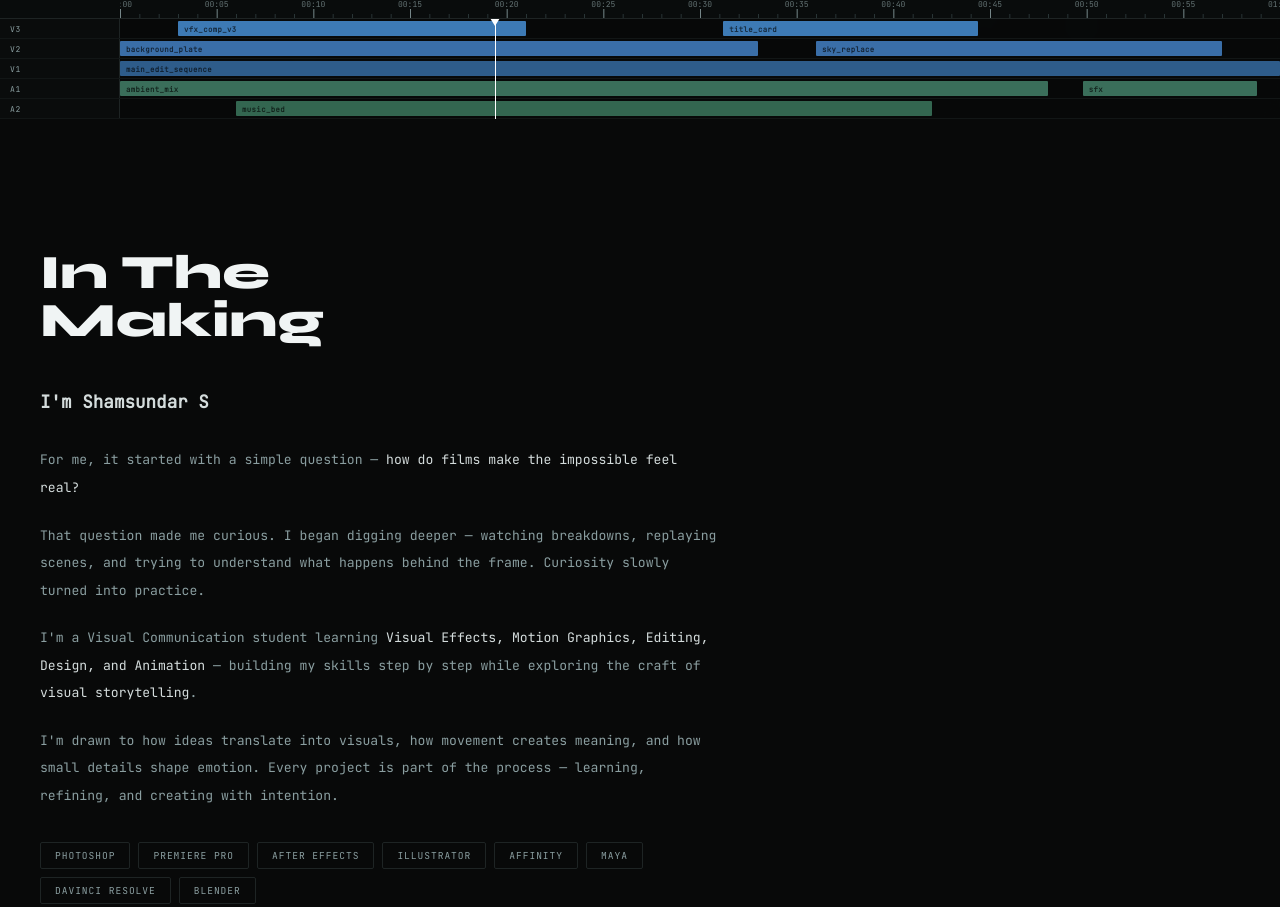
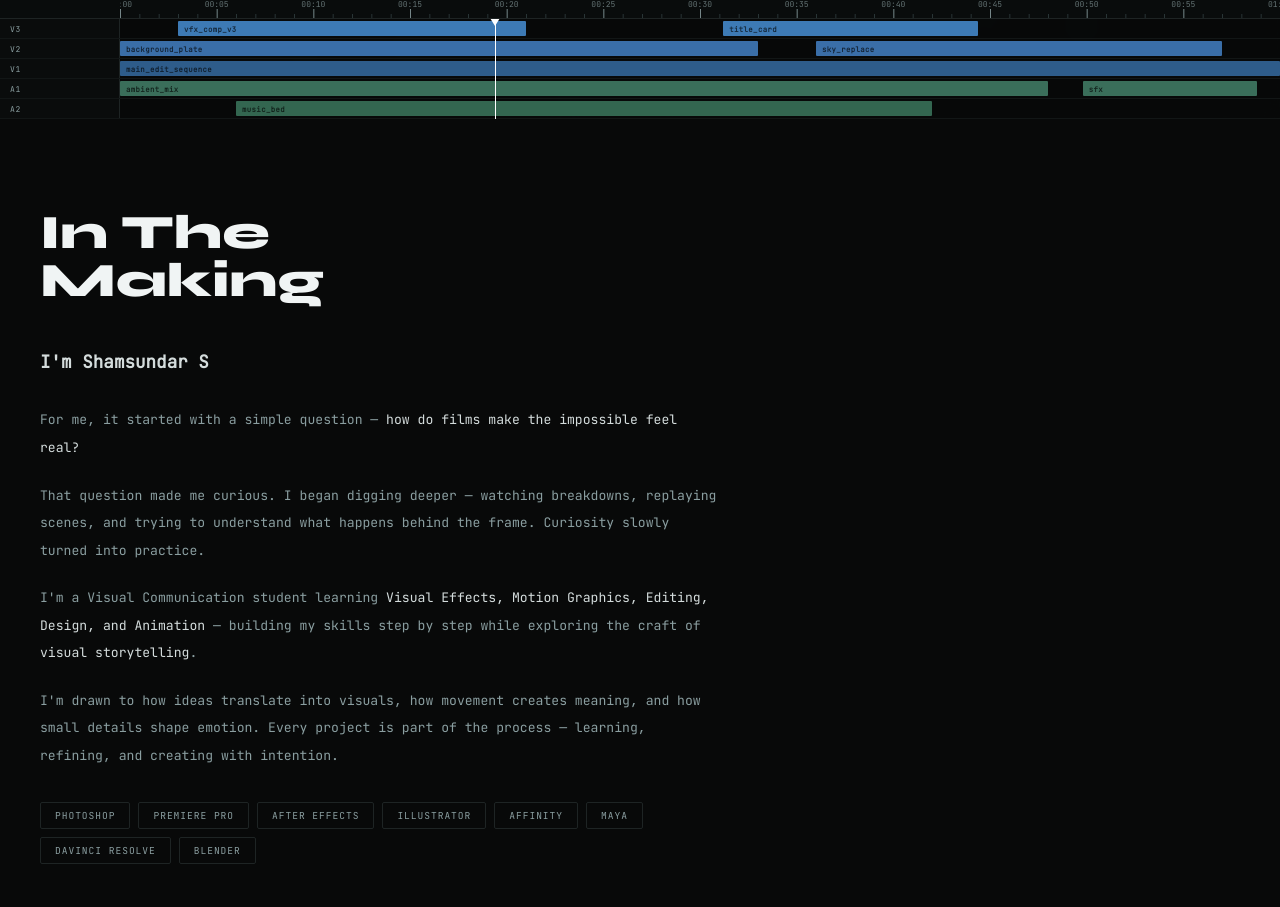
Before and after one commit to shamsundar07/demowebsite, a plain HTML site: page index.html in a window 1280 px wide. Shown: the part 681-1588 px from the top of the page. Drawn offline with Linux system fonts and the light colour scheme.

Commit message:
modified:   style.css

```diff
--- a/style.css
+++ b/style.css
@@ -257,9 +257,7 @@ hr {
 }
 
 /* ABOUT */
-#about {
-  margin-top: 40px;
-}
+
 .letter-wrap { max-width: 680px; }
 
 .letter-intro {
```
